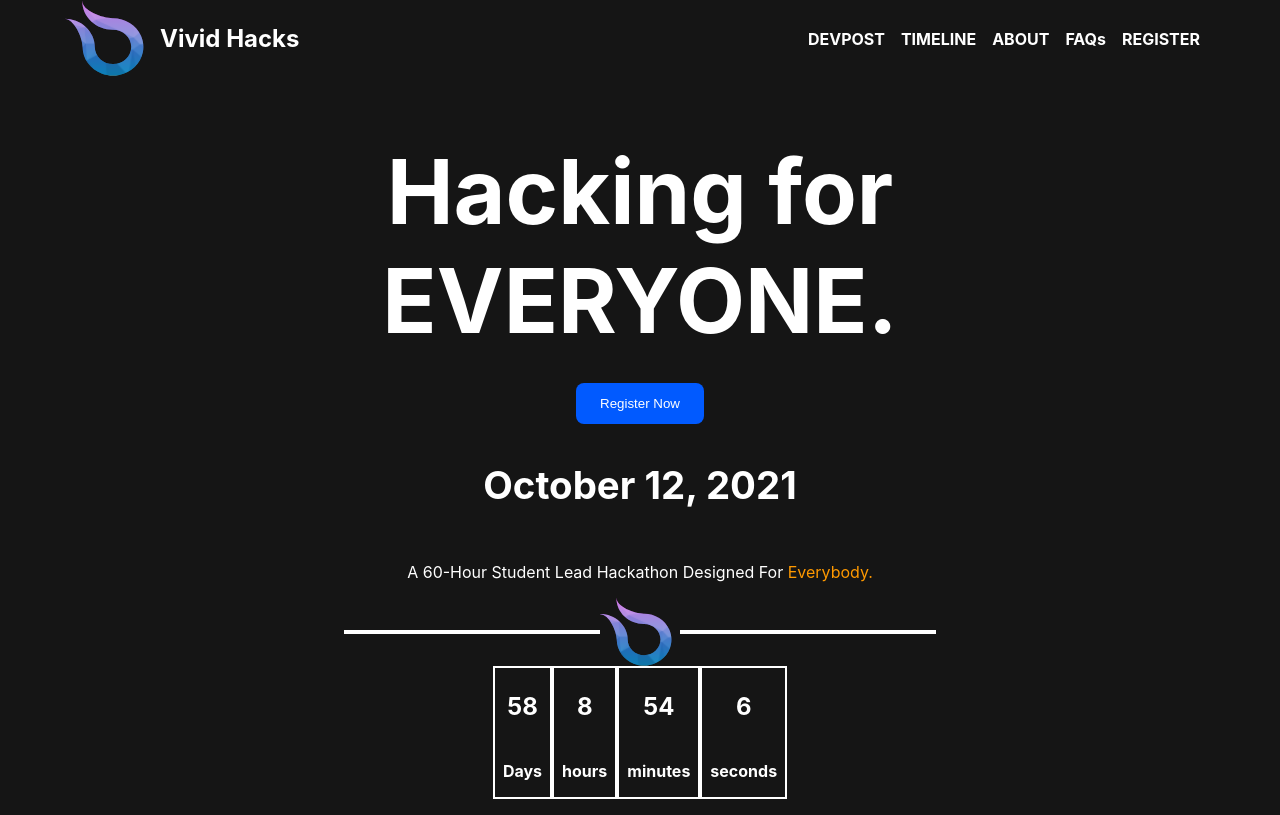
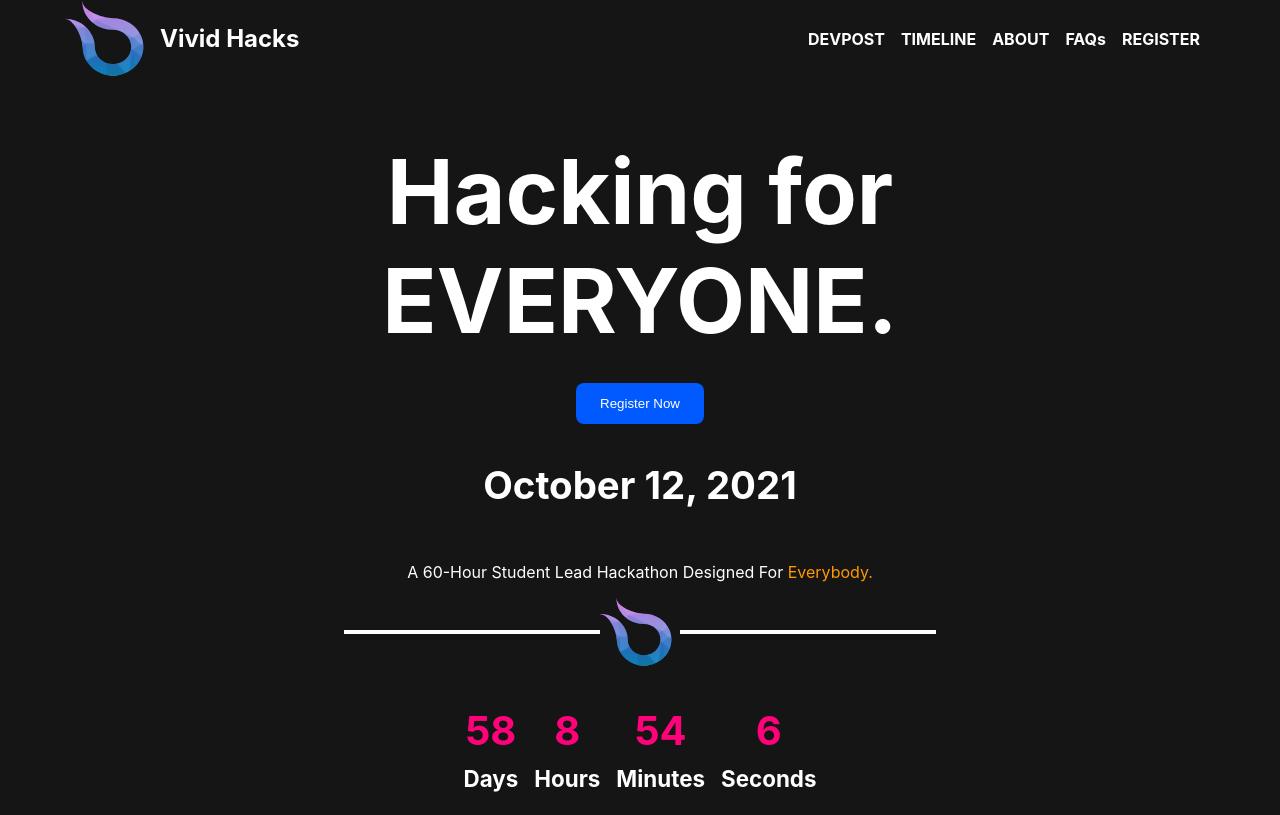
Before and after one commit to Tronbo/VividHacksSite, a Next.js app: page / in a window 1280 px wide. Built offline with nearby package versions, Linux system fonts and the light colour scheme.

Commit message:
countdown

```diff
--- a/components/countdown/countdown.module.css
+++ b/components/countdown/countdown.module.css
@@ -3,7 +3,7 @@
 }
 
 .box {
-  border: 2px solid white;
+
   display: flex;
   flex-direction: column;
   align-items: center;
@@ -12,13 +12,16 @@
 
 .placeholder {
   font-weight: bolder;
+  margin-top: -30px;
 }
 
 .timerText {
   font-weight: bold;
   font-size: 1.5rem;
+  color: #FF027A;
+  font-size: 250%;
 }
 
 .placeholder {
-  font-size: 1rem;
+  font-size: 1.4rem;
 }
--- a/components/countdown/index.js
+++ b/components/countdown/index.js
@@ -31,15 +31,15 @@ const Countdown = () => {
       </div>
       <div className={styles.box}>
         <p className={styles.timerText}>{hour}</p>
-        <p className={styles.placeholder}>hours</p>
+        <p className={styles.placeholder}>Hours</p>
       </div>
       <div className={styles.box}>
         <p className={styles.timerText}>{min}</p>
-        <p className={styles.placeholder}>minutes</p>
+        <p className={styles.placeholder}>Minutes</p>
       </div>
       <div className={styles.box}>
         <p className={styles.timerText}>{sec}</p>
-        <p className={styles.placeholder}>seconds</p>
+        <p className={styles.placeholder}>Seconds</p>
       </div>
     </div>
   );
```
